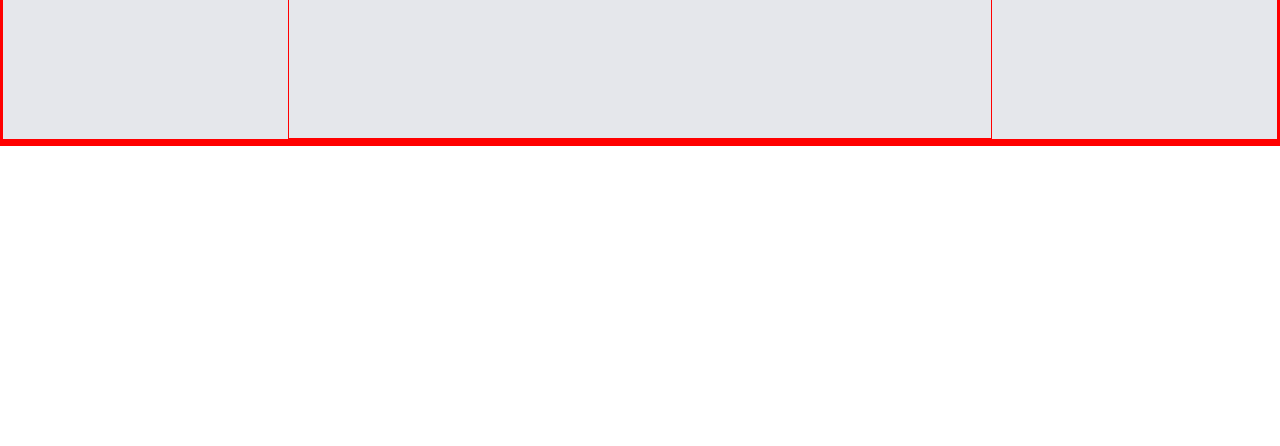
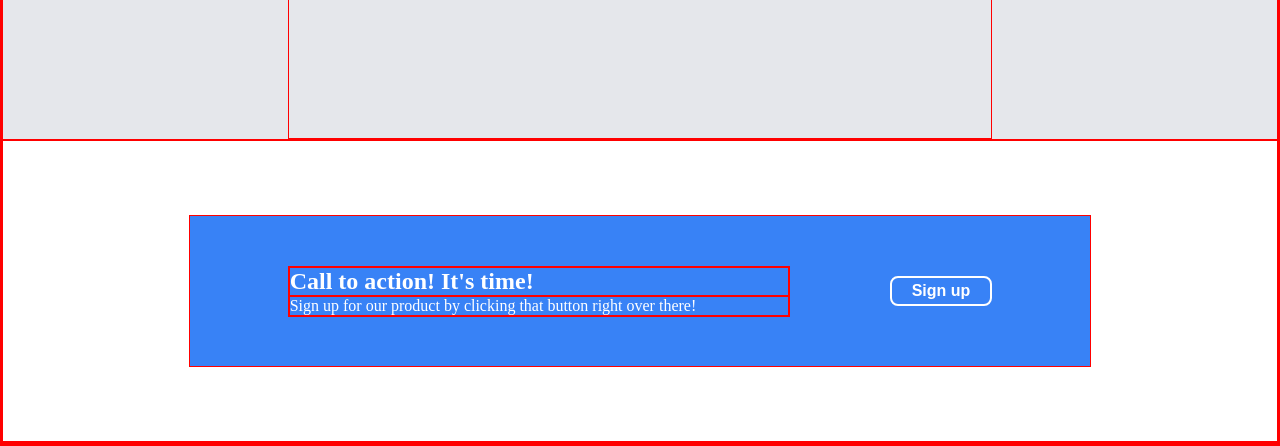
Before and after one commit to neodymiummm/Landing-Page, a plain HTML site: page index.html in a window 1280 px wide. Shown: the part 722-1168 px from the top of the page. Before the commit the page ends 868 px from the top, so only its background shows below. Drawn offline with Linux system fonts and the light colour scheme.

Commit message:
Added content to action

```diff
--- a/index.html
+++ b/index.html
@@ -57,7 +57,13 @@
         </div>
 
         <div class="action">
-
+            <div class="banner">
+                <div class="text">
+                    <p id="action-call">Call to action! It's time!</p>
+                    <p>Sign up for our product by clicking that button right over there!</p>
+                </div>
+                <button>Sign up</button>
+            </div>
         </div>
 
         <div class="footer">
--- a/style.css
+++ b/style.css
@@ -3,6 +3,11 @@ body {
     flex-direction: column;
     margin: 0px;
     font-family: "Ubuntu";
+}
+
+body.div {
+    width: 100%;
+    margin: 0px;
 }
 
 .header, .greeting, .footer {
@@ -126,10 +131,53 @@ a {
 
 /* ******* */
 
-body.div {
-    width: 100%;
+/* Action */
+
+.action {
+    background-color: white;
+    height: 300px;
+    display: flex;
+    justify-content: center;
+    align-items: center;
+}
+
+.action .banner {
+    height: 150px;
+    width: 900px;
+    background-color: #3882F6;
+    display: flex;
+    justify-content: center;
+    align-items: center;
+    gap: 100px;
+}
+
+.action .text {
+    width: 500px;
+    color: white;
+    font-size: 16px;
+}
+
+.action p {
     margin: 0px;
 }
+
+.action #action-call {
+    font-size: 24px;
+    font-weight: 900;
+}
+
+.action button {
+    border: 2px solid white;
+    border-radius: 8px;
+    background: #3882F6;
+    color: white;
+    font-size: 16px;
+    font-weight: 800;
+    padding: 4px 20px;
+}
+
+
+/* ******* */
 
 /* Header */
 
```
